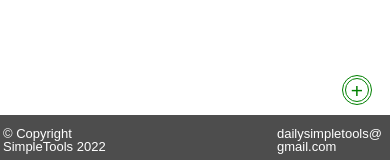
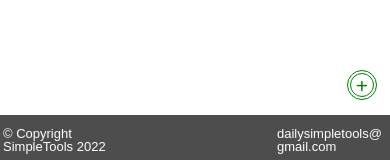
Before and after one commit to diego-nascimento91/personalfinance.dailysimpletools.com, a React (Create React App) app: page /home in a window 390 px wide. Shown: the part 679-839 px from the top of the page. Built offline with nearby package versions, Linux system fonts and the light colour scheme; no server answers; the database is empty; sample sign-in values are in the browser's storage.

Commit message:
AddTransaction: corrigido responsividade do botao +

```diff
--- a/src/components/AddTransaction/AddTransaction.module.scss
+++ b/src/components/AddTransaction/AddTransaction.module.scss
@@ -1,18 +1,27 @@
 @import 'assets/styles/variables.scss';
 
 .addtransaction__container {
+  height: 5rem;
   bottom: 1rem;
   display: flex;
   justify-content: flex-end;
-  margin-top: -4rem;
   position:-webkit-sticky;
   position: sticky;
 
-  @media (max-width: $smallmob) { margin-right: 1.5rem; }
-  @media (min-width: $smallmob) and (max-width: $mobile) { margin-right: calc(1rem + $hpadding-mobile); }
-  @media (min-width: $mobile) and (max-width: $desktop_sm) { margin-right: $hpadding-desksm; }
-  @media (min-width: $desktop_sm) and (max-width: $desktop_md) { margin-right: $hpadding-deskmd; }
-  @media (min-width: $desktop_md) { margin-right: $hpadding-deskbg; }
+  //position of + button @media
+  height: 6rem;
+  margin-right: 1.5rem;
+  margin-top: -7rem;
+  @media (max-width: $smallmob) {
+    height: 3.5rem;
+    margin-right: 1rem;
+    margin-top: -4.75rem;
+  }
+  @media (min-width: $smallmob) and (max-width: $mobile) {
+    height: 5rem;
+    margin-right: 1rem;
+    margin-top: -6rem;
+  }
 
   .addtransaction__button {
     background: white;
@@ -20,11 +29,12 @@
     border-radius: 50%;
     color: $positiveMoney;
     font-size: 150%;
-    height: 5rem;
     padding: 0;
     transition: 100ms;
+
+    // size of + button @media
+    height: 5rem;
     width: 5rem;
-
     @media (max-width: $smallmob) {
       height: 3rem;
       width: 3rem;
```
